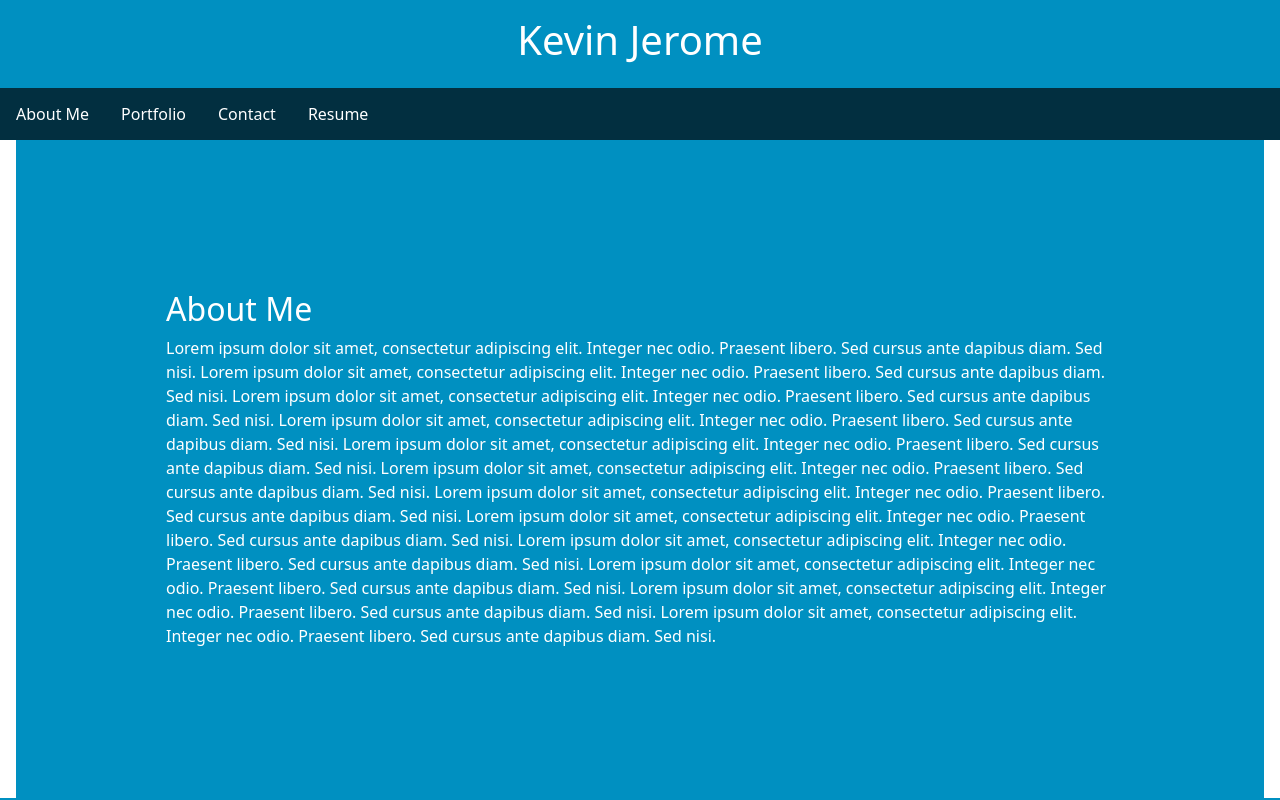
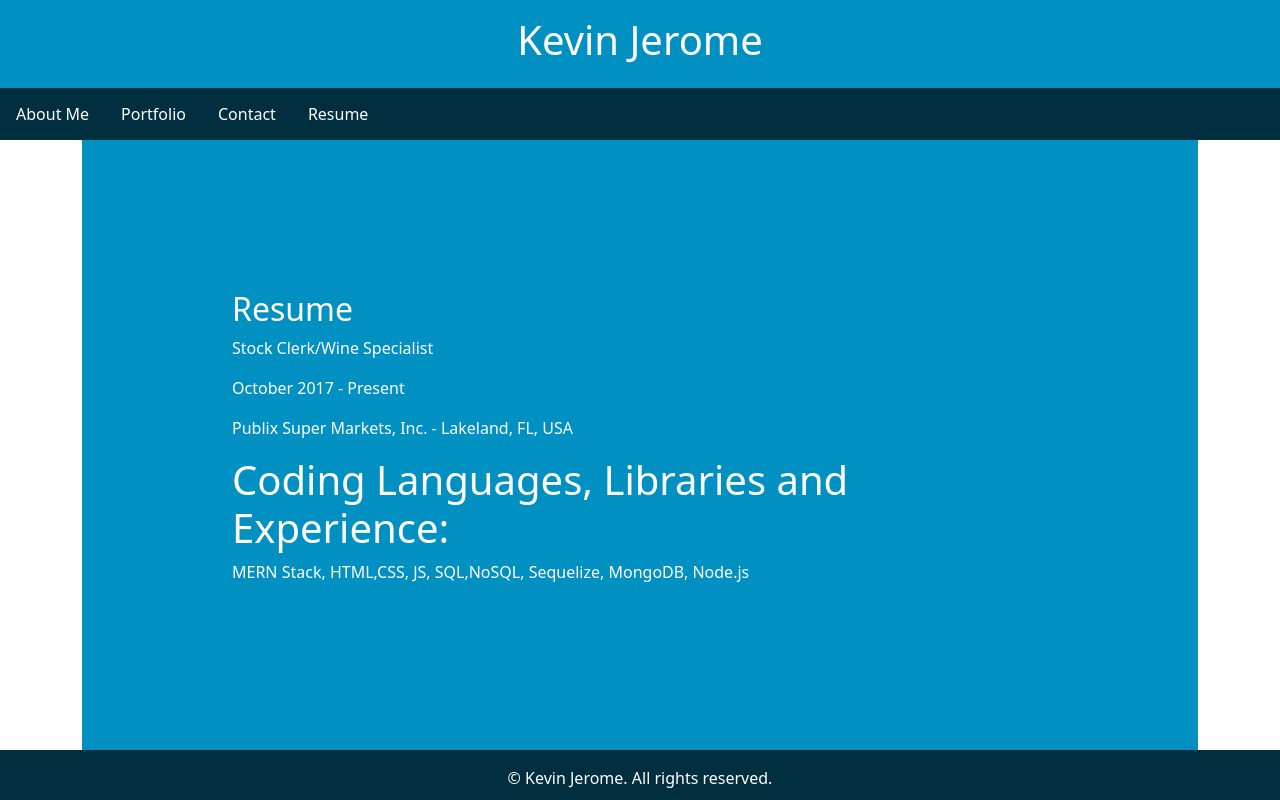
Before and after one commit to Kev1nJ/React-Portfolio, a React (Vite) app: page /resume in a window 1280 px wide. Shown: the top 800 px of the page. Built offline with nearby package versions, Linux system fonts and the light colour scheme.

Commit message:
rendering corrected

```diff
--- a/src/App.jsx
+++ b/src/App.jsx
@@ -1,18 +1,23 @@
+import React from 'react';
+import Header from './components/UI/Header';
+import Footer from './components/UI/Footer';
+import Navigation from './components/UI/Navigation';
+import { useLocation, Outlet } from "react-router-dom";
 
-import Header from './components/UI/Header';
-import Portfolio from './components/UI/Portfolio';
-import Contact from './components/UI/Contact';
-import Resume from './components/UI/Resume';
-import ProjectContainer from './components/ProjectContainer';
+function App() {
+  const currentPage = useLocation().pathname;
+  return (
+    <>
+      <Header/>
+      <Navigation currentPage={currentPage} />
+      <div className="container">
+        <Outlet />
+      </div>
 
-const App = () => (
-  <>
-    <Header />
-    <ProjectContainer />
-    <Portfolio/>
-    <Contact/>
-    <Resume/>
-  </>
-);
+      <Footer/>
+
+    </>
+  );
+}
 
 export default App;
--- a/src/components/ProjectContainer.jsx
+++ /dev/null
@@ -1,35 +0,0 @@
-import { useState, React } from 'react';
-import Navigation from './UI/Navigation';
-import AboutMe from './UI/AboutMe';
-import Portfolio from './UI/Portfolio';
-import Contact from './UI/Contact';
-import Resume from './UI/Resume';
-
-export default function ProjectContainer() {
-  const [currentPage, setCurrentPage] = useState('AboutMe');
-
-  // This method is checking to see what the value of `currentPage` is. Depending on the value of currentPage, we return the corresponding component to render.
-  const renderPage = () => {
-    if (currentPage === 'Portfolio') {
-      return <Portfolio />;
-    }
-    if (currentPage === 'AboutMe') {
-      return <AboutMe />;
-    }
-    if (currentPage === 'Resume') {
-      return <Resume />;
-    }
-    return <Contact />;
-  };
-
-  const handlePageChange = (page) => setCurrentPage(page);
-
-  return (
-    <div>
-      {/* We are passing the currentPage from state and the function to update it */}
-      <Navigation currentPage={currentPage} handlePageChange={handlePageChange} />
-      {/* Here we are calling the renderPage method which will return a component  */}
-      <main className="mx-3">{renderPage()}</main>
-    </div>
-  );
-}
--- a/src/components/UI/Resume.jsx
+++ b/src/components/UI/Resume.jsx
@@ -4,16 +4,15 @@ const Resume = () => {
   return (
     <section id="resume">
       <h2>Resume</h2>
-      Lorem ipsum dolor sit amet, consectetur adipiscing elit. Integer nec odio. Praesent libero. Sed cursus ante dapibus diam. Sed nisi.
-      Lorem ipsum dolor sit amet, consectetur adipiscing elit. Integer nec odio. Praesent libero. Sed cursus ante dapibus diam. Sed nisi.
-      Lorem ipsum dolor sit amet, consectetur adipiscing elit. Integer nec odio. Praesent libero. Sed cursus ante dapibus diam. Sed nisi.
-      Lorem ipsum dolor sit amet, consectetur adipiscing elit. Integer nec odio. Praesent libero. Sed cursus ante dapibus diam. Sed nisi.
-      Lorem ipsum dolor sit amet, consectetur adipiscing elit. Integer nec odio. Praesent libero. Sed cursus ante dapibus diam. Sed nisi.
-      Lorem ipsum dolor sit amet, consectetur adipiscing elit. Integer nec odio. Praesent libero. Sed cursus ante dapibus diam. Sed nisi.
-      Lorem ipsum dolor sit amet, consectetur adipiscing elit. Integer nec odio. Praesent libero. Sed cursus ante dapibus diam. Sed nisi.
-      Lorem ipsum dolor sit amet, consectetur adipiscing elit. Integer nec odio. Praesent libero. Sed cursus ante dapibus diam. Sed nisi.
-      Lorem ipsum dolor sit amet, consectetur adipiscing elit. Integer nec odio. Praesent libero. Sed cursus ante dapibus diam. Sed nisi.
-      Lorem ipsum dolor sit amet, consectetur adipiscing elit. Integer nec odio. Praesent libero. Sed cursus ante dapibus diam. Sed nisi.
+      <div class="job-entry">
+      <p class="job-title">Stock Clerk/Wine Specialist</p>
+      <p class="years-worked">October 2017 - Present</p>
+      <p>Publix Super Markets, Inc. - Lakeland, FL, USA</p>
+    </div>
+    <div>
+      <h1 >Coding Languages, Libraries and Experience:</h1>
+      <p>MERN Stack, HTML,CSS, JS, SQL,NoSQL, Sequelize, MongoDB, Node.js</p>
+    </div>
 
   </section>
 
```
